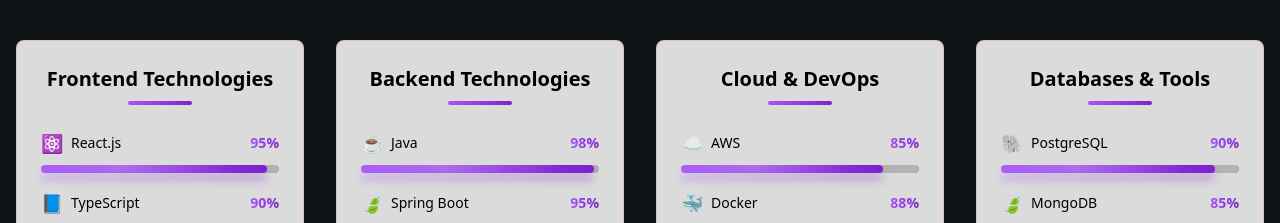
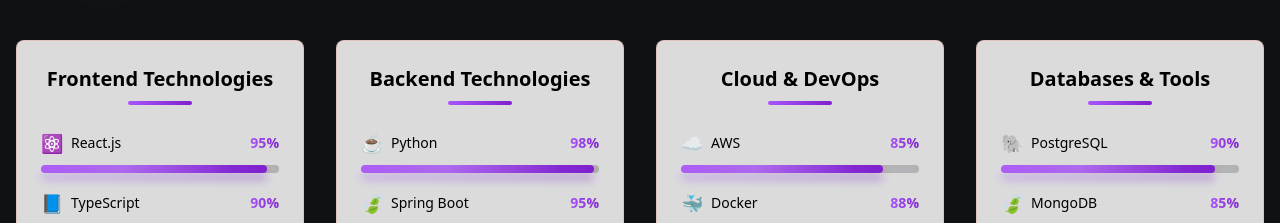
Before and after one commit to Applywizz-git/Lakshmi-Poojitha, a React (Vite) app: page / in a window 1280 px wide. Shown: the part 5220-5443 px from the top of the page. Built offline with nearby package versions, Linux system fonts and the light colour scheme.

Commit message:
Update Skills3DSection.tsx

```diff
--- a/src/components/Skills3DSection.tsx
+++ b/src/components/Skills3DSection.tsx
@@ -21,7 +21,7 @@ const skillCategories = [
     title: "Backend Technologies",
     color: "from-purple-500 to-purple-700",
     skills: [
-      { name: "Java", level: 98, icon: "☕" },
+      { name: "Python", level: 98, icon: "☕" },
       { name: "Spring Boot", level: 95, icon: "🍃" },
       { name: "Spring Security", level: 90, icon: "🔒" },
       { name: "Hibernate/JPA", level: 88, icon: "🗄️" },
@@ -52,69 +52,7 @@ const skillCategories = [
   }
 ];
 
-  // const skillCategories = [
-  //   {
-  //     title: "Frontend Technologies",
-  //     color: "from-accent to-accent/70",
-  //     skills: [
-  //       { name: "React.js", level: 95, icon: "⚛️" },
-  //       { name: "TypeScript", level: 90, icon: "📘" },
-  //       { name: "HTML5/CSS3", level: 95, icon: "🎨" },
-  //       { name: "Tailwind CSS", level: 85, icon: "🎭" },
-  //       { name: "JavaScript", level: 95, icon: "⚡" }
-  //     ]
-  //   },
-  //   {
-  //     title: "Backend Technologies",
-  //     color: "from-secondary to-secondary/70",
-  //     skills: [
-  //       { name: "Java", level: 98, icon: "☕" },
-  //       { name: "Spring Boot", level: 95, icon: "🍃" },
-  //       { name: "Spring Security", level: 90, icon: "🔒" },
-  //       { name: "Hibernate/JPA", level: 88, icon: "🗄️" },
-  //       { name: "RESTful APIs", level: 95, icon: "🔗" }
-  //     ]
-  //   },
-  //   {
-  //     title: "Cloud & DevOps",
-  //     color: "from-accent/80 to-secondary",
-  //     skills: [
-  //       { name: "AWS", level: 85, icon: "☁️" },
-  //       { name: "Docker", level: 88, icon: "🐳" },
-  //       { name: "Kubernetes", level: 80, icon: "⚙️" },
-  //       { name: "Jenkins", level: 85, icon: "🔧" },
-  //       { name: "Terraform", level: 75, icon: "🏗️" }
-  //     ]
-  //   },
-  //   {
-  //     title: "Databases & Tools",
-  //     color: "from-secondary/80 to-accent/60",
-  //     skills: [
-  //       { name: "PostgreSQL", level: 90, icon: "🐘" },
-  //       { name: "MongoDB", level: 85, icon: "🍃" },
-  //       { name: "Redis", level: 80, icon: "🔴" },
-  //       { name: "Git", level: 95, icon: "📊" },
-  //       { name: "Maven/Gradle", level: 90, icon: "📦" }
-  //     ]
-  //   }
-  // ];
 
-  // useEffect(() => {
-  //   const observer = new IntersectionObserver(
-  //     ([entry]) => {
-  //       if (entry.isIntersecting) {
-  //         setIsVisible(true);
-  //       }
-  //     },
-  //     { threshold: 0.3 }
-  //   );
-
-  //   if (containerRef.current) {
-  //     observer.observe(containerRef.current);
-  //   }
-
-  //   return () => observer.disconnect();
-  // }, []);
 
   useEffect(() => {
      const el = containerRef.current;
@@ -262,7 +200,7 @@ const skillCategories = [
           <div className="mt-20">
             <div className="grid sm:grid-cols-3 gap-8">
               {[
-                { number: "4+", label: "Years Experience", delay: "0ms" },
+                { number: "2+", label: "Years Experience", delay: "0ms" },
                 { number: "3", label: "Projects Completed", delay: "200ms" },
                 { number: "15+", label: "Technologies Mastered", delay: "400ms" }
               ].map((stat, index) => (
```
